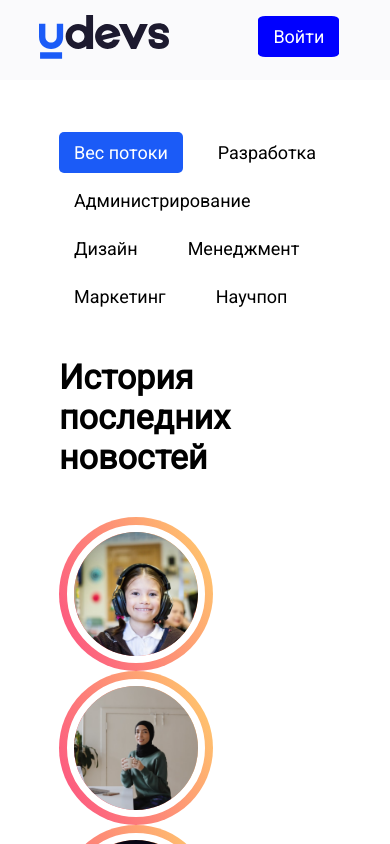
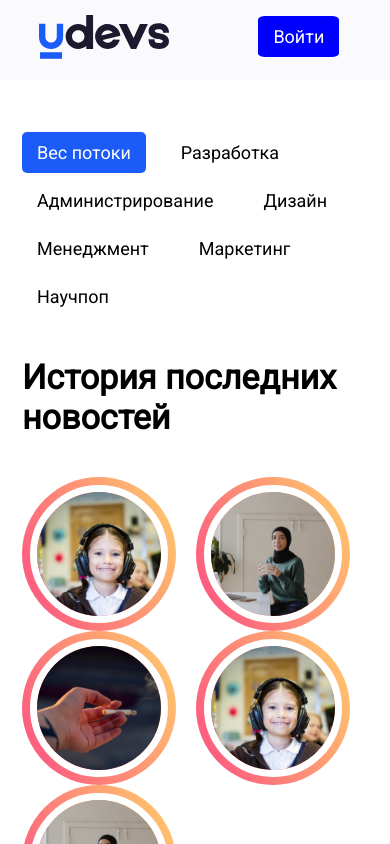
Before and after one commit to asadbeksr/udevs-blog, a React (Create React App) app: page / in a window 390 px wide. Shown: the top 844 px of the page. Built offline with nearby package versions, Linux system fonts and the light colour scheme.

Commit message:
fix: responsive wrapper

```diff
--- a/src/App.css
+++ b/src/App.css
@@ -2,7 +2,19 @@
   margin-right: auto;
   margin-left: auto;
   max-width: 1920px;
-  padding-right: 10%;
-  padding-left: 10%;
+  padding-right: 9%;
+  padding-left: 9%;
   padding-top: 15px;
 }
+@media screen and (max-width: 900px) {
+  .app-wrap {
+    padding-right: 8%;
+    padding-left: 8%;
+  }
+}
+@media screen and (max-width: 400px) {
+  .app-wrap {
+    padding-right: 2px;
+    padding-left: 2px;
+  }
+}
```
